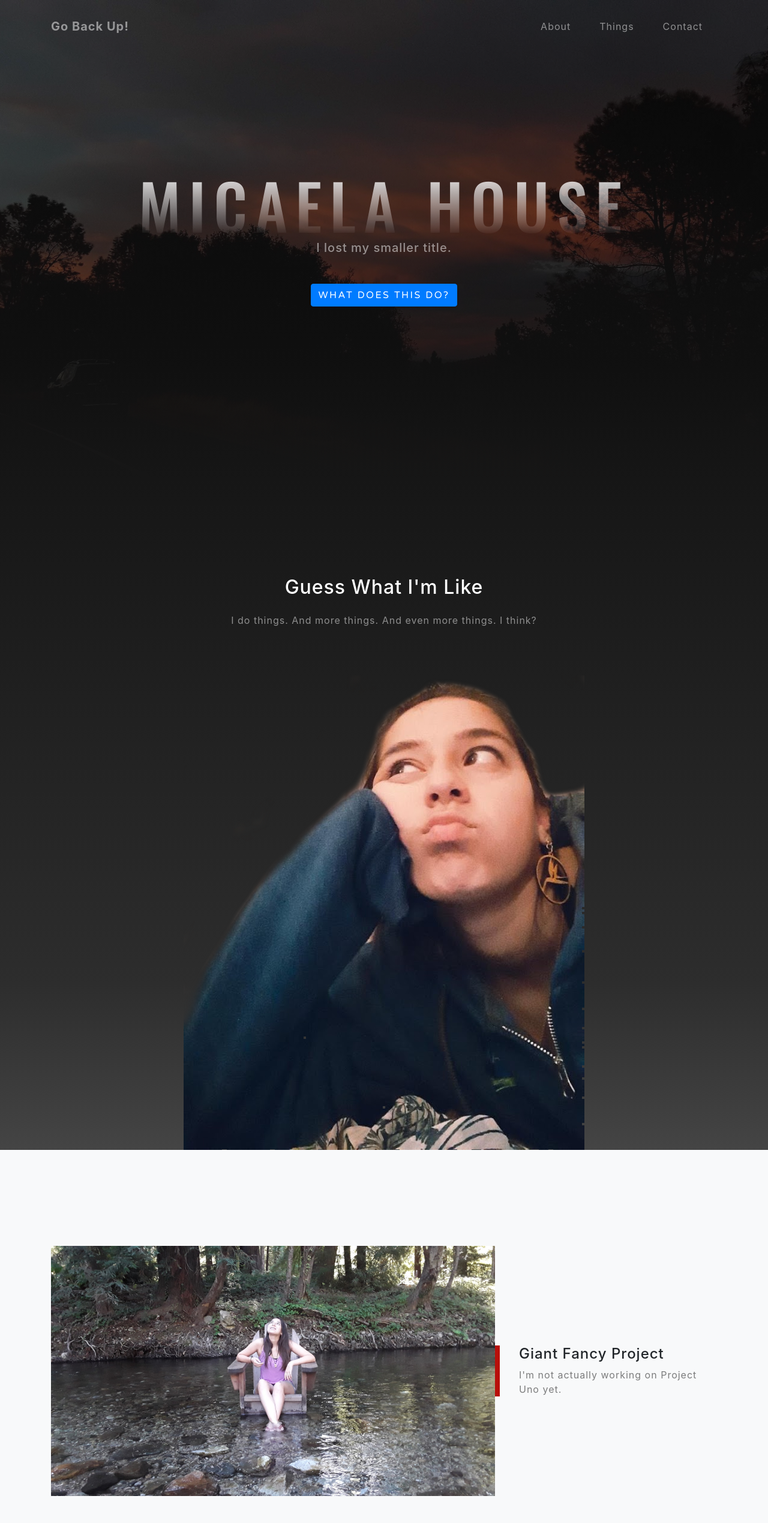
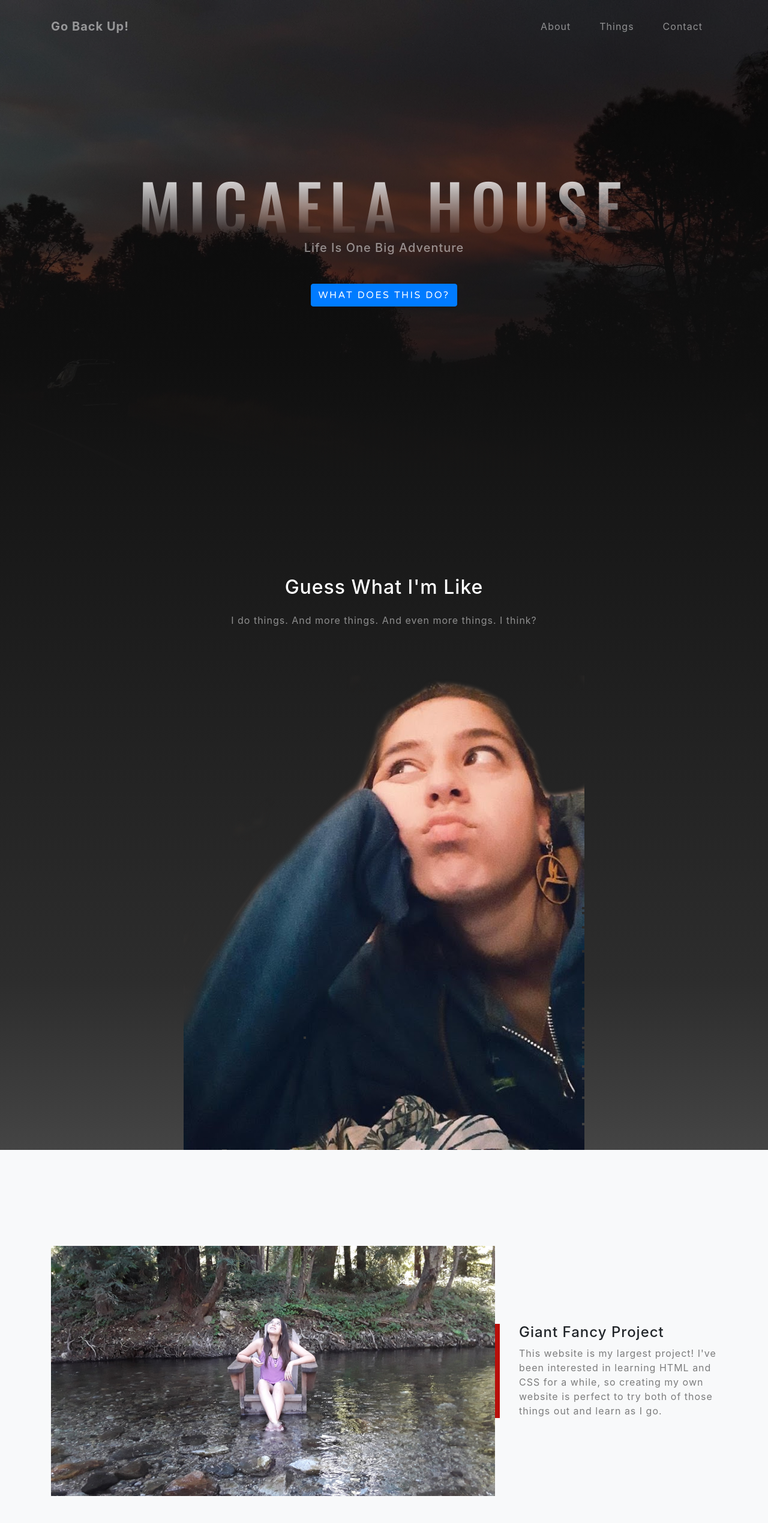
Before and after one commit to caelahouse/caelahouse.github.io, a website with bundled scripts: page index.html in a window 1280 px wide. Shown: the top 2539 px of the page at 60% size. Built offline with nearby package versions, Linux system fonts and the light colour scheme.

Commit message:
Update index.html

```diff
--- a/index.html
+++ b/index.html
@@ -55,7 +55,7 @@
     <div class="container d-flex h-100 align-items-center">
       <div class="mx-auto text-center">
         <h1 class="mx-auto my-0 text-uppercase">Micaela House</h1>
-        <h2 class="text-white-50 mx-auto mt-2 mb-5">I lost my smaller title.</h2>
+        <h2 class="text-white-50 mx-auto mt-2 mb-5">Life Is One Big Adventure</h2>
         <a href="#about" class="btn btn-primary js-scroll-trigger">What Does This Do?</a>
       </div>
     </div>
@@ -86,7 +86,7 @@
         <div class="col-xl-4 col-lg-5">
           <div class="featured-text text-center text-lg-left">
             <h4> Giant Fancy Project</h4>
-            <p class="text-black-50 mb-0">I'm not actually working on Project Uno yet.</p>
+            <p class="text-black-50 mb-0">This website is my largest project! I've been interested in learning HTML and CSS for a while, so creating my own website is perfect to try both of those things out and learn as I go. </p>
           </div>
         </div>
       </div>
```
